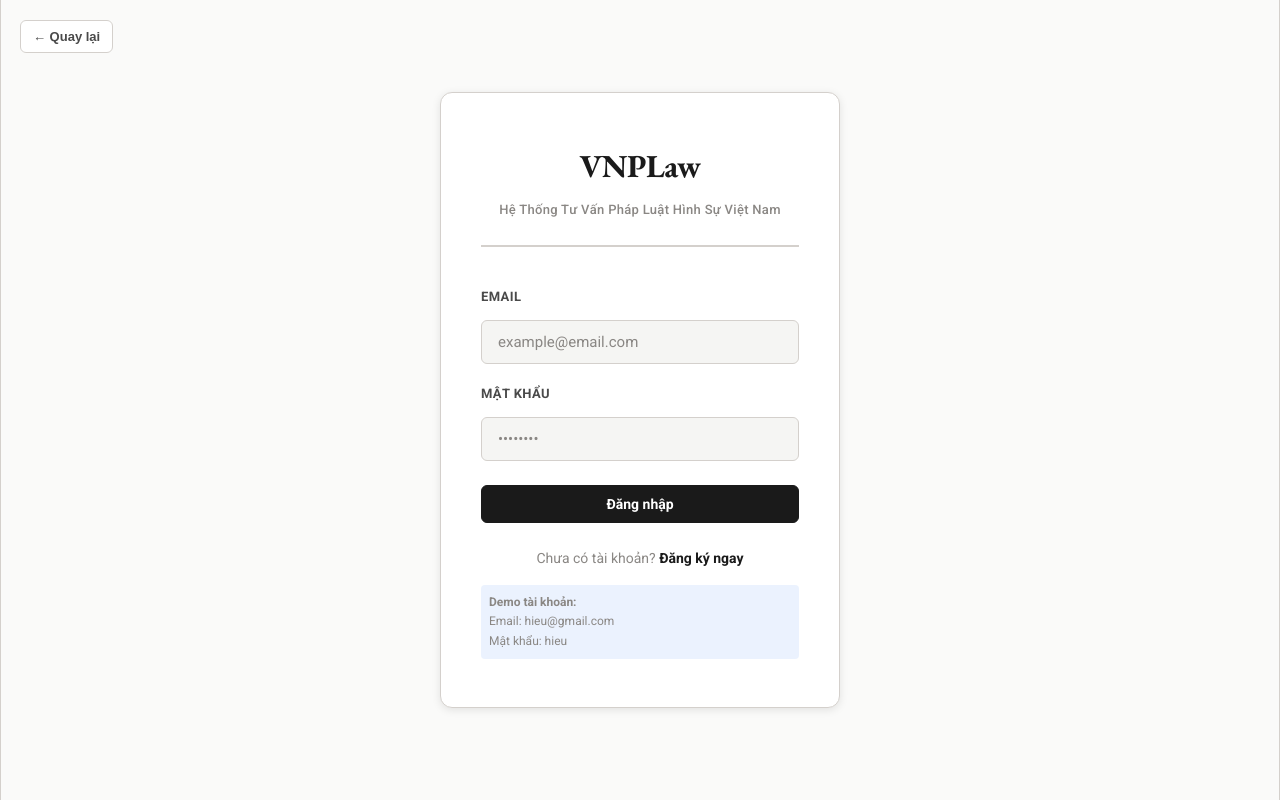
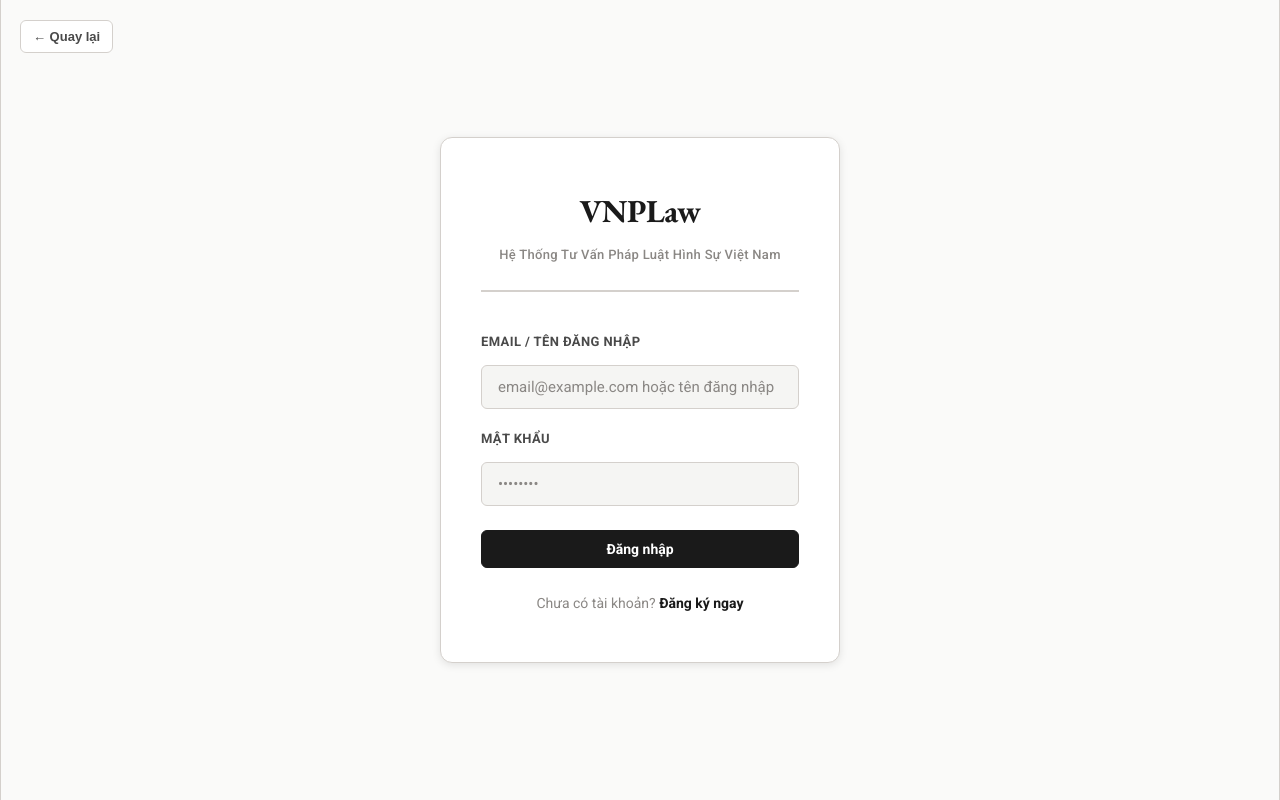
Before and after one commit to trunghieu1206/PenalLawChatbot, a React (Vite) app in the folder frontend/: page /login in a window 1280 px wide. Built offline with nearby package versions, Linux system fonts and the light colour scheme.

Commit message:
fix: 5 bugs — UUID import compile error, Feedback nullable sessionId, NPE in getAllFeedback, admin login blocked by type=email, exposed credentials

```diff
--- a/frontend/src/pages/LoginPage.jsx
+++ b/frontend/src/pages/LoginPage.jsx
@@ -50,12 +50,13 @@
 
         <form onSubmit={handleSubmit} className={styles.form}>
           <div className={styles.field}>
-            <label className="label" htmlFor="email">Email</label>
+            <label className="label" htmlFor="email">Email / Tên đăng nhập</label>
             <input
               id="email"
-              type="email"
+              type="text"
+              autoComplete="username"
               className="input"
-              placeholder="example@email.com"
+              placeholder="email@example.com hoặc tên đăng nhập"
               value={form.email}
               onChange={e => setForm(f => ({ ...f, email: e.target.value }))}
               required
@@ -85,12 +86,6 @@
           Chưa có tài khoản? <Link to="/register" className={styles.link}>Đăng ký ngay</Link>
         </p>
 
-        {/* Demo credentials hint */}
-        <div style={{ marginTop: '16px', padding: '8px', backgroundColor: 'rgba(59, 130, 246, 0.1)', borderRadius: '4px', fontSize: '12px', color: 'var(--text-muted)' }}>
-          <strong>Demo tài khoản:</strong><br/>
-          Email: hieu@gmail.com<br/>
-          Mật khẩu: hieu
-        </div>
       </div>
     </div>
   );
```
Also changed, not shown: 5 other files (tests, documents, lock files or other folders).
